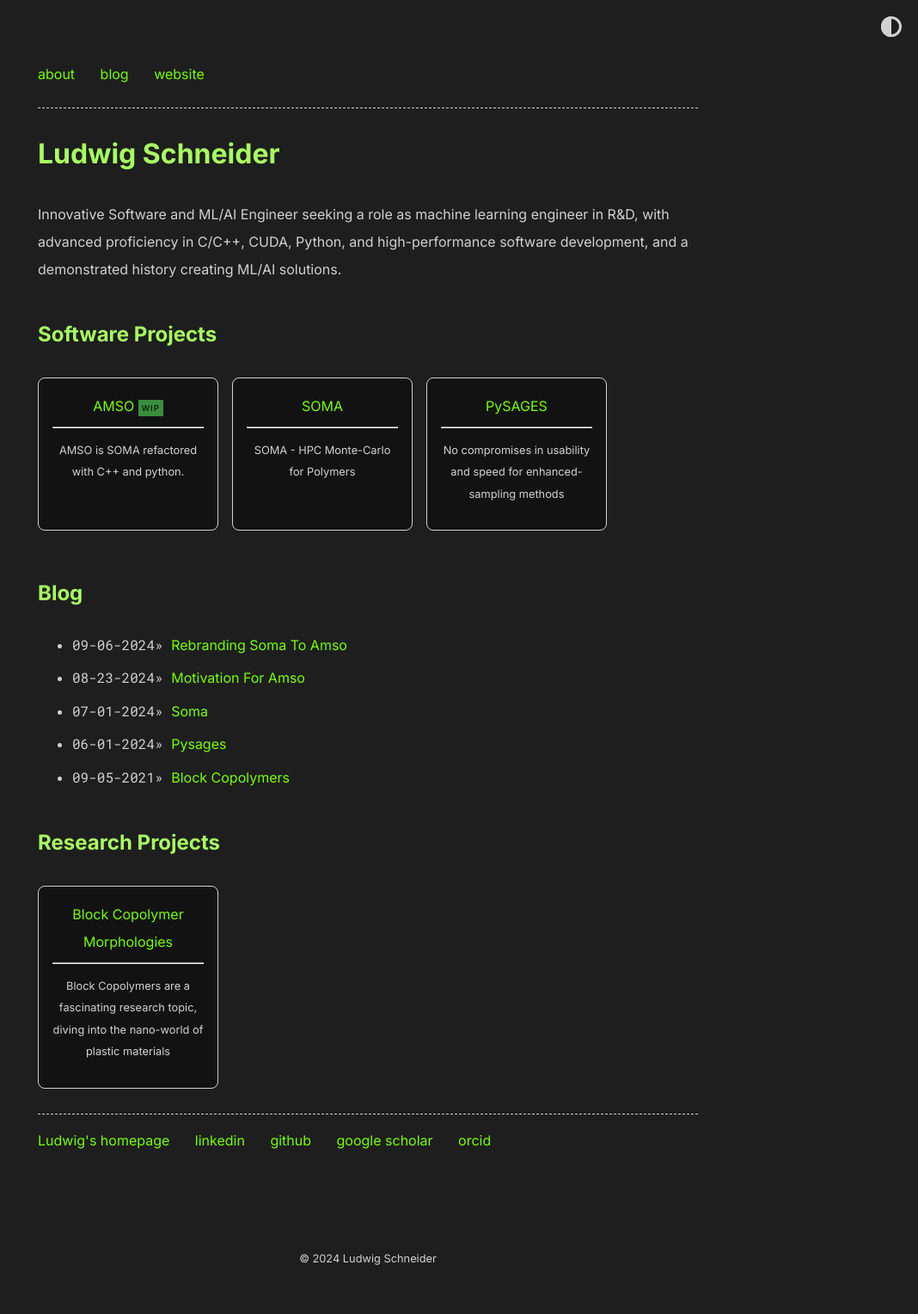
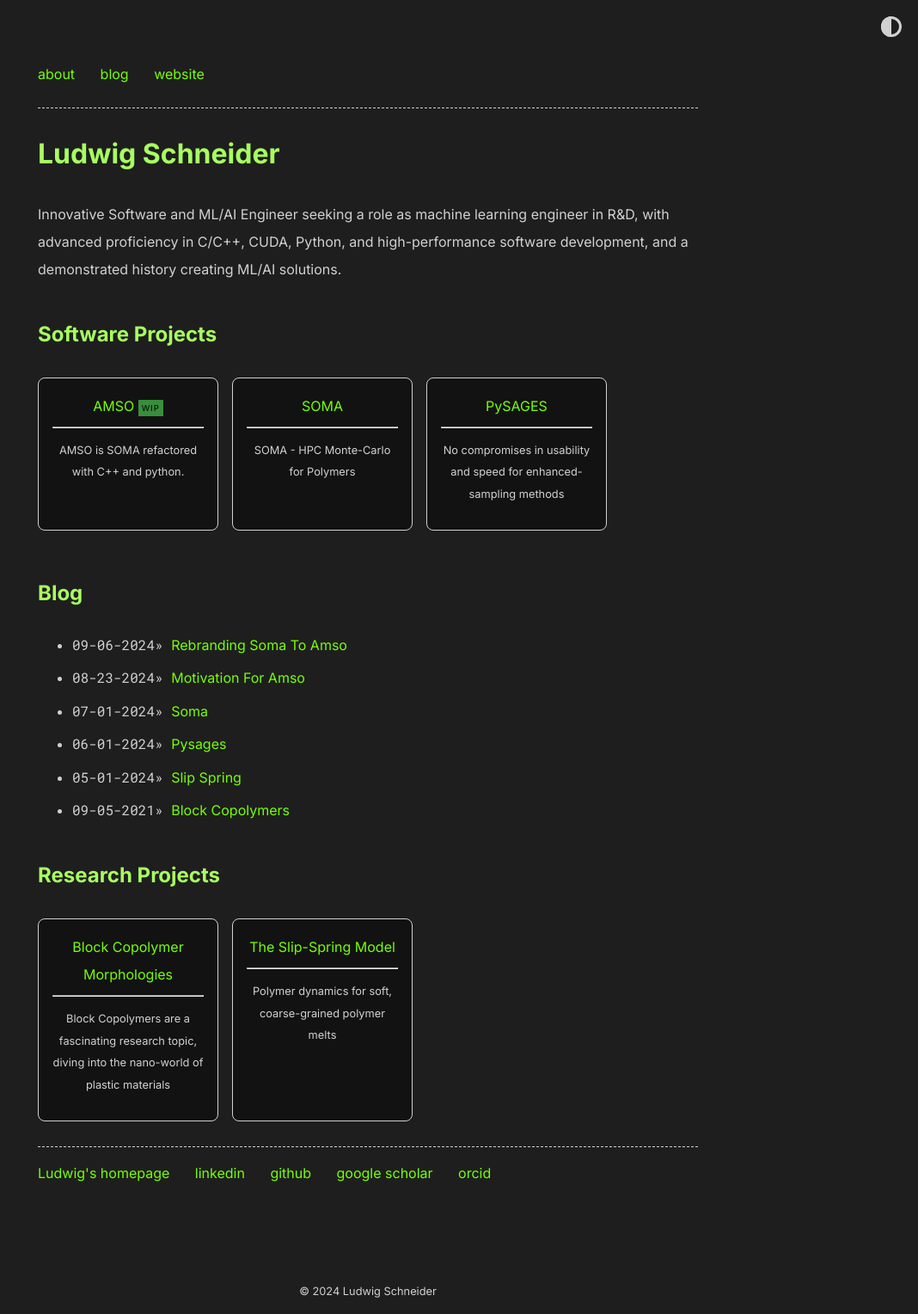
Before and after one commit to InnocentBug/innocentbug.github.io, a Jekyll site: the page built from index.md, in a window 1280 px wide. Shown: the whole page at 86% size, without its empty margins (212-1280 px from the left). Built offline with Jekyll 4.4.1, drawn with Linux system fonts in a browser that asks for light colours; before the commit the page ends 1489 px from its top, so only the background shows below that; part of the change alters nothing that is shown.

Commit message:
slip-spring

```diff
--- a/_data/home.yml
+++ b/_data/home.yml
@@ -27,6 +27,10 @@ old_project_entries:
     url: block-copolymers
     desc: Block Copolymers are a fascinating research topic, diving into the nano-world of plastic materials
 
+  - title: The Slip-Spring Model
+    url: block-copolymers
+    desc: Polymer dynamics for soft, coarse-grained polymer melts
+
 footer_entries:
   - title: Ludwig's homepage
     url: https://www.ludwigschneider.net
--- /dev/null
+++ b/_posts/2024-05-01-slip-spring.md
@@ -0,0 +1,34 @@
+---
+layout: post
+author: Ludwig Schneider
+tags: [Slip-Spring, SLSP, Polymer, Dynamics]
+---
+
+# The Slip-Spring (SLSP) Model: Enhancing Polymer Simulations
+
+## Introduction
+
+Coarse-graining the interaction beads of long coarse-grained polymers softens the interactions of the repeat units from strong Pauli repulsion to non-diverging potentials. This procedure reduces the degrees of freedoms dramatically and is necessary to model long polymers with modern compute hardware, even as they are GPU accelerated. Unfortunately, the soft repulsion does not prevent chain crossing anymore. In order to regain the correct entangled dynamics, slip-springs can be introduced into the model.
+
+{% include youtube.html id="oi95EMsmJQg" %}
+_The left half shows a simulation with slip-springs in contrast to a simulation without (Rouse)._
+
+## Key Research
+
+For those interested in diving deeper into the slip-spring model, here are some valuable research papers:
+
+1. [Dynamics and Rheology of Polymer Melts via Hierarchical Atomistic, Coarse-Grained, and Slip-Spring Simulations](https://doi.org/10.1021/acs.macromol.0c02583)
+
+2. [A Detailed Examination of the Topological Constraints of Lamellae-Forming Block Copolymers](https://doi.org/10.1021/acs.macromol.7b01485)
+
+3. [A multi-chain polymer slip-spring model with fluctuating number of entanglements: Density fluctuations, confinement, and phase separation](https://doi.org/10.1063/1.4972582)
+
+## Slip-Springs for Polymer Droplets
+
+While most slip-spring models are designed to represent entanglement effects in bulk polymer systems, there's an exciting development in this field. A new combination of models allows for modeling an explicit liquid-vapor interface and slip-springs. This advancement is particularly beneficial for modeling droplets on surfaces and evaporation processes.
+
+For more details about this innovative model, check out the paper: [Entanglements via Slip Springs with Soft, Coarse-Grained Models for Systems Having Explicit Liquid–Vapor Interfaces](https://pubs.acs.org/doi/10.1021/acs.macromol.3c00960)
+
+## Conclusion
+
+The slip-spring model continues to evolve, offering new possibilities for polymer simulations. As we push the boundaries of what's possible in computational polymer science, these models will play a crucial role in our understanding of complex polymer systems.
```
